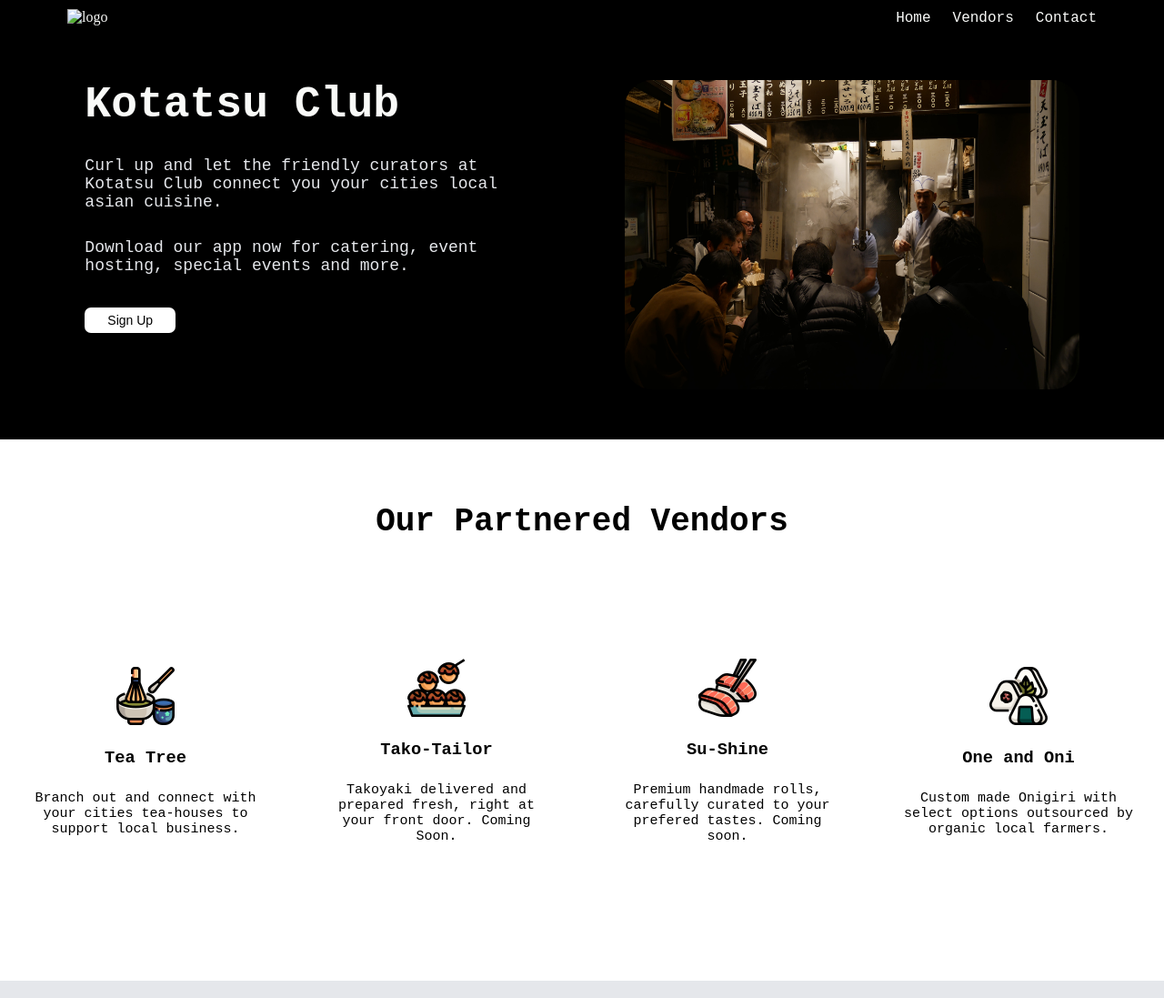
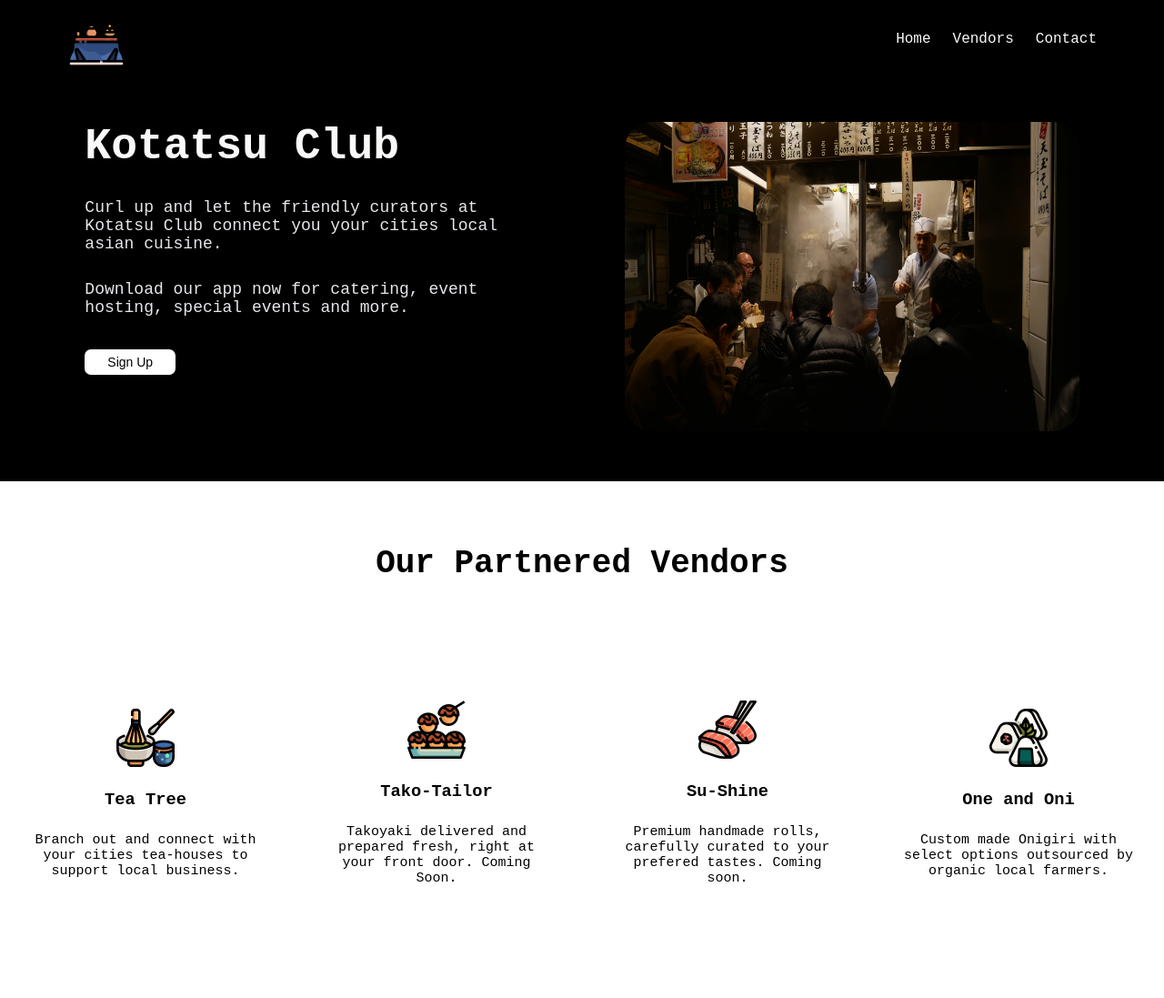
Before and after one commit to Fauxllacy/TOP-LandingPage, a plain HTML site: page index.html in a window 1280 px wide. Shown: the top 1097 px of the page at 91% size. Drawn offline with Linux system fonts and the light colour scheme; a web font is replaced by a local one.

Commit message:
logo name edit

```diff
--- a/index.html
+++ b/index.html
@@ -12,7 +12,7 @@
 <body>
     <!--Header-->
     <header>
-        <img class="logo" src="images/kotatsu.png.png" alt="logo">
+        <img class="logo" src="images/kotatsu.png" alt="logo">
             <nav>
                 <ul class="nav__links">
                     <li><a href="#">Home</a></li>
```
